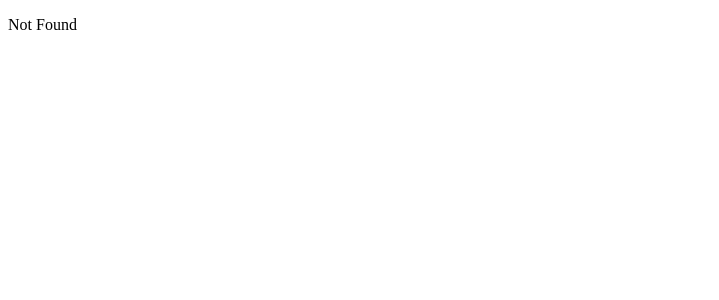
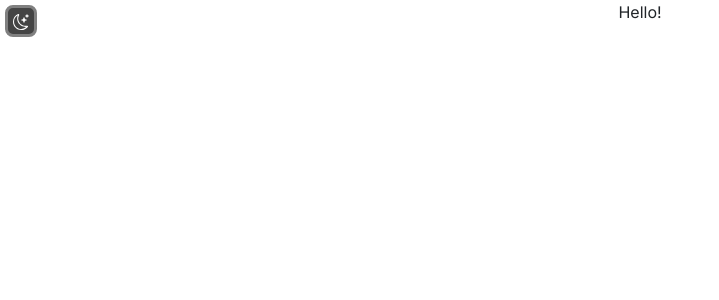
Before and after one commit to Boffinbox/barbells, a React (Vite) app: page / in a window 1280 px wide. Shown: the top 300 px of the page, without its empty margins (0-719 px from the left). Built offline with nearby package versions, Linux system fonts and the light colour scheme.

Commit message:
add bootstrap css and minimal functionality for dark mode toggle

```diff
--- a/package.json
+++ b/package.json
@@ -16,6 +16,7 @@
     "@mui/joy": "^5.0.0-beta.52",
     "@tanstack/react-router": "^1.161.3",
     "@tanstack/react-router-devtools": "^1.161.3",
+    "bootstrap": "^5.3.8",
     "react": "^19.2.0",
     "react-dom": "^19.2.0"
   },
--- /dev/null
+++ b/src/components/DarkModeToggle.tsx
@@ -0,0 +1,85 @@
+import { useState } from 'react';
+import { MoonIcon } from './MoonIcon';
+import { SunIcon } from './SunIcon';
+
+function DarkModeToggle()
+{
+    let storedTheme = localStorage.getItem("theme")
+    if (storedTheme == null)
+    {
+        storedTheme = window.matchMedia('(prefers-color-scheme: dark)').matches ? 'dark' : 'light'
+    }
+
+    const [theme, setTheme] = useState(storedTheme);
+    localStorage.setItem('theme', theme)
+
+    const [isHover, setIsHover] = useState(false);
+
+    const handleMouseEnter = () =>
+    {
+        setIsHover(true);
+    };
+    const handleMouseLeave = () =>
+    {
+        setIsHover(false);
+    };
+
+    const toggleTheme = () =>
+    {
+        const newTheme = theme === 'light' ? 'dark' : 'light';
+        document.documentElement.setAttribute('data-bs-theme', newTheme);
+        localStorage.setItem('theme', theme)
+        setTheme(newTheme);
+    };
+
+    const buttonContainer = {
+        background:
+            theme === "light" ?
+                isHover ? "#666666" : "#444444"
+                :
+                isHover ? "#ffffff" : "#dddddd",
+        width: "32px",
+        height: "32px",
+        borderRadius: "25%",
+        border: "3px solid grey",
+        position: "absolute",
+        marginLeft: "5px",
+        marginTop: "5px",
+        display: "flex",
+        alignItems: "center",
+        justifyContent: "space-between",
+        padding: "2px",
+        cursor: "pointer",
+    } as React.CSSProperties;
+
+    const iconStyles = {
+        width: "100%",
+        height: "100%",
+        transform: "translate(0px, -1px)",
+        display: "flex",
+        justifyContent: "center",
+        alignItems: "center"
+    } as React.CSSProperties;
+
+    return (
+        <button
+            style={buttonContainer}
+            onMouseEnter={handleMouseEnter}
+            onMouseLeave={handleMouseLeave}
+            onClick={toggleTheme}
+            type='button'
+            aria-description='Dark Mode Toggle'
+        >
+            <div style={iconStyles}>
+                <div style={{ display: theme === "light" ? "block" : "none" }}>
+                    <MoonIcon />
+                </div>
+                <div style={{ display: theme === "dark" ? "block" : "none", }}>
+                    <SunIcon />
+                </div>
+            </div>
+        </button>
+    );
+}
+
+export default DarkModeToggle;
--- /dev/null
+++ b/src/components/MoonIcon.tsx
@@ -0,0 +1,9 @@
+export function MoonIcon()
+{
+    return <>
+        <svg xmlns="http://www.w3.org/2000/svg" width="16" height="16" fill="#ffffff" className="bi bi-box-arrow-up-right" viewBox="0 0 16 16">
+            <path d="M6 .278a.77.77 0 0 1 .08.858 7.2 7.2 0 0 0-.878 3.46c0 4.021 3.278 7.277 7.318 7.277q.792-.001 1.533-.16a.79.79 0 0 1 .81.316.73.73 0 0 1-.031.893A8.35 8.35 0 0 1 8.344 16C3.734 16 0 12.286 0 7.71 0 4.266 2.114 1.312 5.124.06A.75.75 0 0 1 6 .278M4.858 1.311A7.27 7.27 0 0 0 1.025 7.71c0 4.02 3.279 7.276 7.319 7.276a7.32 7.32 0 0 0 5.205-2.162q-.506.063-1.029.063c-4.61 0-8.343-3.714-8.343-8.29 0-1.167.242-2.278.681-3.286" />
+            <path d="M10.794 3.148a.217.217 0 0 1 .412 0l.387 1.162c.173.518.579.924 1.097 1.097l1.162.387a.217.217 0 0 1 0 .412l-1.162.387a1.73 1.73 0 0 0-1.097 1.097l-.387 1.162a.217.217 0 0 1-.412 0l-.387-1.162A1.73 1.73 0 0 0 9.31 6.593l-1.162-.387a.217.217 0 0 1 0-.412l1.162-.387a1.73 1.73 0 0 0 1.097-1.097zM13.863.099a.145.145 0 0 1 .274 0l.258.774c.115.346.386.617.732.732l.774.258a.145.145 0 0 1 0 .274l-.774.258a1.16 1.16 0 0 0-.732.732l-.258.774a.145.145 0 0 1-.274 0l-.258-.774a1.16 1.16 0 0 0-.732-.732l-.774-.258a.145.145 0 0 1 0-.274l.774-.258c.346-.115.617-.386.732-.732z" />
+        </svg>
+    </>
+}
--- /dev/null
+++ b/src/components/SunIcon.tsx
@@ -0,0 +1,8 @@
+export function SunIcon()
+{
+    return <>
+        <svg xmlns="http://www.w3.org/2000/svg" width="16" height="16" fill="#000000" className="bi bi-box-arrow-up-right" viewBox="0 0 16 16">
+            <path d="M8 12a4 4 0 1 0 0-8 4 4 0 0 0 0 8M8 0a.5.5 0 0 1 .5.5v2a.5.5 0 0 1-1 0v-2A.5.5 0 0 1 8 0m0 13a.5.5 0 0 1 .5.5v2a.5.5 0 0 1-1 0v-2A.5.5 0 0 1 8 13m8-5a.5.5 0 0 1-.5.5h-2a.5.5 0 0 1 0-1h2a.5.5 0 0 1 .5.5M3 8a.5.5 0 0 1-.5.5h-2a.5.5 0 0 1 0-1h2A.5.5 0 0 1 3 8m10.657-5.657a.5.5 0 0 1 0 .707l-1.414 1.415a.5.5 0 1 1-.707-.708l1.414-1.414a.5.5 0 0 1 .707 0m-9.193 9.193a.5.5 0 0 1 0 .707L3.05 13.657a.5.5 0 0 1-.707-.707l1.414-1.414a.5.5 0 0 1 .707 0m9.193 2.121a.5.5 0 0 1-.707 0l-1.414-1.414a.5.5 0 0 1 .707-.707l1.414 1.414a.5.5 0 0 1 0 .707M4.464 4.465a.5.5 0 0 1-.707 0L2.343 3.05a.5.5 0 1 1 .707-.707l1.414 1.414a.5.5 0 0 1 0 .708" />
+        </svg>
+    </>
+}
--- /dev/null
+++ b/src/index.css
@@ -0,0 +1,86 @@
+html {
+    font-size: 1rem;
+}
+
+body {
+    font-family: "Inter", sans-serif;
+}
+
+hr {
+    opacity: 100%;
+}
+
+li {
+    margin-left: 10px
+}
+
+li a.homeLink {
+    position: relative;
+    left: 10px;
+}
+
+li a.homeLink:hover {
+    position: relative;
+    left: 10.8px;
+}
+
+li span.comingSoon {
+    position: relative;
+    left: 10px;
+}
+
+/* deals with scroll-to-top logic */
+div.container {
+    display: flex;
+    justify-content: center;
+    align-items: center;
+}
+
+div.scroll-container {
+    margin: auto;
+    max-height: 100%;
+    overflow: auto;
+    max-width: 1920px;
+}
+
+div.buffer {
+    flex-grow: 1;
+    min-height: 0;
+    /* background-color: lightpink; */
+}
+
+div.buttons {
+    min-width: 150px;
+    max-width: 240px;
+}
+
+.webLink {
+    background-color: #8888ff;
+    border-color: #8888ff;
+}
+
+.webLink:hover {
+    background-color: #4444ff;
+}
+
+.gitLink {
+    background-color: grey;
+    border-color: grey;
+}
+
+.gitLink:hover {
+    background-color: #4444ff;
+}
+
+.disabled {
+    color: #8888ff;
+}
+
+code {
+    font-family: monospace;
+    background-color: #404040;
+    padding: 2px;
+    border: 1px solid grey;
+    border-radius: 5px;
+    color: white
+}
--- a/src/main.tsx
+++ b/src/main.tsx
@@ -1,6 +1,8 @@
 import { StrictMode } from 'react'
 import ReactDOM from 'react-dom/client'
+import 'bootstrap/dist/css/bootstrap.min.css';
 import "@fontsource/inter"
+import "./index.css"
 import { RouterProvider, createRouter } from '@tanstack/react-router'
 
 // Import the generated route tree
--- a/src/routeTree.gen.ts
+++ b/src/routeTree.gen.ts
@@ -9,27 +9,51 @@
 // Additionally, you should also exclude this file from your linter and/or formatter to prevent it from being checked or modified.
 
 import { Route as rootRouteImport } from './routes/__root'
+import { Route as IndexRouteImport } from './routes/index'
 
-export interface FileRoutesByFullPath {}
-export interface FileRoutesByTo {}
+const IndexRoute = IndexRouteImport.update({
+  id: '/',
+  path: '/',
+  getParentRoute: () => rootRouteImport,
+} as any)
+
+export interface FileRoutesByFullPath {
+  '/': typeof IndexRoute
+}
+export interface FileRoutesByTo {
+  '/': typeof IndexRoute
+}
 export interface FileRoutesById {
   __root__: typeof rootRouteImport
+  '/': typeof IndexRoute
 }
 export interface FileRouteTypes {
   fileRoutesByFullPath: FileRoutesByFullPath
-  fullPaths: never
+  fullPaths: '/'
   fileRoutesByTo: FileRoutesByTo
-  to: never
-  id: '__root__'
+  to: '/'
+  id: '__root__' | '/'
   fileRoutesById: FileRoutesById
 }
-export interface RootRouteChildren {}
+export interface RootRouteChildren {
+  IndexRoute: typeof IndexRoute
+}
 
 declare module '@tanstack/react-router' {
-  interface FileRoutesByPath {}
+  interface FileRoutesByPath {
+    '/': {
+      id: '/'
+      path: '/'
+      fullPath: '/'
+      preLoaderRoute: typeof IndexRouteImport
+      parentRoute: typeof rootRouteImport
+    }
+  }
 }
 
-const rootRouteChildren: RootRouteChildren = {}
+const rootRouteChildren: RootRouteChildren = {
+  IndexRoute: IndexRoute,
+}
 export const routeTree = rootRouteImport
   ._addFileChildren(rootRouteChildren)
   ._addFileTypes<FileRouteTypes>()
--- a/src/routes/__root.tsx
+++ b/src/routes/__root.tsx
@@ -1,11 +1,47 @@
 import { createRootRoute, Outlet } from '@tanstack/react-router'
 import { TanStackRouterDevtools } from '@tanstack/react-router-devtools'
+import DarkModeToggle from '../components/DarkModeToggle';
 
 export const Route = createRootRoute({
-    component: () => (
+    component: App
+})
+
+function App()
+{
+    /*!
+    * Color mode toggler for Bootstrap's docs (https://getbootstrap.com/)
+    * Copyright 2011-2025 The Bootstrap Authors
+    * Licensed under the Creative Commons Attribution 3.0 Unported License.
+    */
+    const getPreferredTheme = () =>
+    {
+        const storedTheme = localStorage.getItem('theme')
+        if (storedTheme)
+        {
+            return storedTheme
+        }
+        return window.matchMedia('(prefers-color-scheme: dark)').matches ? 'dark' : 'light'
+    }
+
+    const setTheme = (theme: string) =>
+    {
+        if (theme === 'auto')
+        {
+            document.documentElement.setAttribute('data-bs-theme', (window.matchMedia('(prefers-color-scheme: dark)').matches ? 'dark' : 'light'))
+        }
+        else
+        {
+            document.documentElement.setAttribute('data-bs-theme', theme)
+        }
+    }
+
+    setTheme(getPreferredTheme())
+
+    return (
         <>
+            <DarkModeToggle />
             <Outlet />
             <TanStackRouterDevtools />
         </>
-    ),
-})
+    )
+}
--- /dev/null
+++ b/src/routes/index.tsx
@@ -0,0 +1,10 @@
+import { createFileRoute } from '@tanstack/react-router'
+
+export const Route = createFileRoute('/')({
+    component: RouteComponent,
+})
+
+function RouteComponent()
+{
+    return <div className="container">Hello!</div>
+}
```
Also changed, not shown: 1 other file (tests, documents, lock files or other folders).
